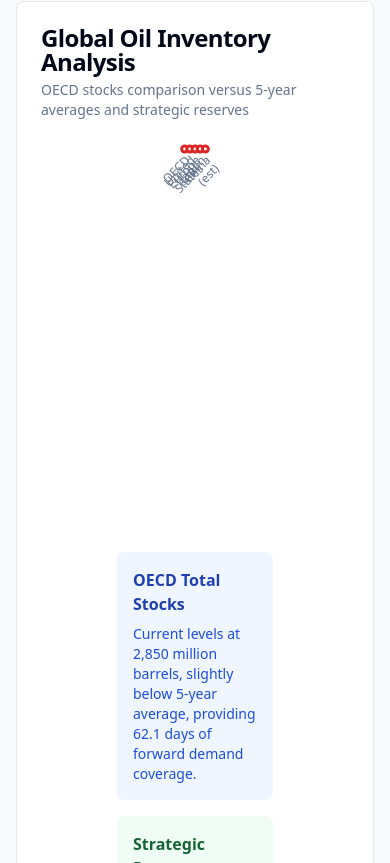
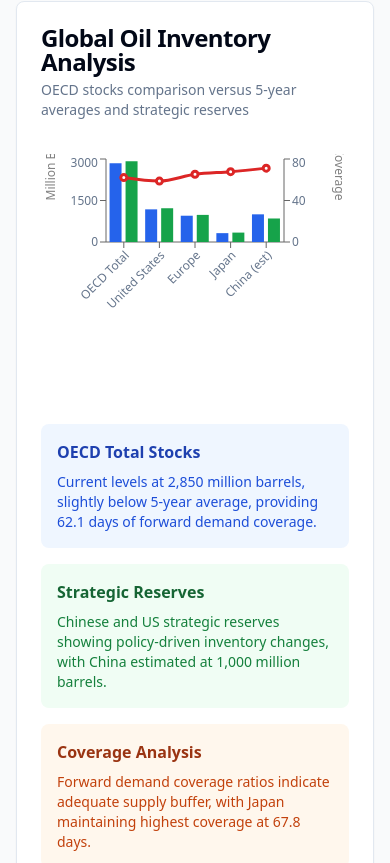
Before and after one commit to baptiste-ragu/oil-market-insights-hub, a React (Vite) app: page /price-outlook in a window 390 px wide. Shown: the part 4981-5844 px from the top of the page. Built offline with nearby package versions, Linux system fonts and the light colour scheme.

Commit message:
Fix chart overlapping and sizing issues
Implement universal chart container solution, section-specific fixes, and mobile responsiveness to address chart overlapping and sizing issues across the website.

```diff
--- a/src/index.css
+++ b/src/index.css
@@ -103,33 +103,69 @@
   }
 }
 
-/* Chart Container Fixes */
+/* Universal Chart Container Solution */
 .chart-container {
+  position: relative;
   width: 100%;
-  position: relative;
-  margin: 20px 0;
+  height: 320px;
+  margin: 20px 0 40px 0;
+  padding: 0;
   overflow: hidden;
+  clear: both;
   border-radius: 8px;
   background: white;
 }
 
 .chart-wrapper {
   position: relative;
+  width: 100%;
   height: 100%;
-  width: 100%;
+  display: block;
   padding: 10px;
 }
 
-/* Responsive Chart Fixes */
-@media (max-width: 768px) {
-  .chart-container {
-    height: 300px !important;
-    margin: 15px 0;
-  }
+.chart-spacer {
+  height: 30px;
+  clear: both;
+  display: block;
+}
 
-  .chart-wrapper {
-    padding: 5px;
-  }
+/* Ensure text content has proper top margin after charts */
+.chart-container + * {
+  margin-top: 30px !important;
+}
+
+/* For any absolutely positioned elements that might interfere */
+.chart-container canvas {
+  position: relative !important;
+  display: block;
+}
+
+/* Section-specific chart sizing */
+.production-profile-chart-container,
+.refining-margin-chart-container {
+  height: 350px;
+  margin-bottom: 50px;
+}
+
+.us-energy-chart-container {
+  height: 320px;
+  margin-bottom: 40px;
+}
+
+.quarterly-curves-chart-container {
+  height: 300px;
+  margin-bottom: 45px;
+}
+
+.wti-spread-chart-container {
+  height: 280px;
+  margin-bottom: 35px;
+}
+
+.price-outlook-chart-container {
+  height: 320px;
+  margin-bottom: 40px;
 }
 
 /* Recharts specific fixes */
@@ -141,6 +177,38 @@
 .recharts-surface {
   width: 100% !important;
   height: 100% !important;
+}
+
+/* Mobile responsiveness */
+@media (max-width: 768px) {
+  .chart-container {
+    height: 250px !important;
+    margin: 15px 0 30px 0;
+  }
+
+  .chart-wrapper {
+    padding: 5px;
+  }
+
+  .chart-spacer {
+    height: 20px;
+  }
+
+  .production-profile-chart-container,
+  .refining-margin-chart-container,
+  .us-energy-chart-container,
+  .quarterly-curves-chart-container,
+  .wti-spread-chart-container,
+  .price-outlook-chart-container {
+    height: 250px !important;
+  }
+}
+
+@media (max-width: 480px) {
+  .chart-container {
+    height: 220px !important;
+    margin: 10px 0 25px 0;
+  }
 }
 
 /* Loading and Error States */
--- a/src/pages/EnergyTransformation.tsx
+++ b/src/pages/EnergyTransformation.tsx
@@ -123,7 +123,7 @@ const EnergyTransformation = () => {
       title="The New Energy Market Picture"
       description="Upstream revolution, downstream transformation, and emerging trade routes"
     >
-      <div className="space-y-8">
+      <div className="space-y-12">
         {/* Three Transformation Areas Overview */}
         <div className="grid grid-cols-1 lg:grid-cols-3 gap-6">
           {transformationAreas.map((area, index) => (
@@ -157,7 +157,7 @@ const EnergyTransformation = () => {
             </CardDescription>
           </CardHeader>
           <CardContent>
-            <div className="h-96">
+            <div className="chart-container production-profile-chart-container">
               <ChartContainer config={chartConfig}>
                 <ResponsiveContainer width="100%" height="100%">
                   <LineChart data={productionProfiles}>
@@ -187,7 +187,8 @@ const EnergyTransformation = () => {
                 </ResponsiveContainer>
               </ChartContainer>
             </div>
-            <div className="grid grid-cols-1 md:grid-cols-2 gap-4 mt-4">
+            <div className="chart-spacer"></div>
+            <div className="grid grid-cols-1 md:grid-cols-2 gap-4">
               <div className="p-4 bg-blue-50 rounded-lg">
                 <h4 className="font-semibold text-blue-800 mb-2">Conventional Fields (e.g., Cantarell)</h4>
                 <p className="text-sm text-blue-700">Gradual decline over 40+ years with sustained production</p>
@@ -209,7 +210,7 @@ const EnergyTransformation = () => {
             </CardDescription>
           </CardHeader>
           <CardContent>
-            <div className="h-96">
+            <div className="chart-container refining-margin-chart-container">
               <ChartContainer config={chartConfig}>
                 <ResponsiveContainer width="100%" height="100%">
                   <LineChart data={refiningMargins}>
@@ -241,7 +242,8 @@ const EnergyTransformation = () => {
                 </ResponsiveContainer>
               </ChartContainer>
             </div>
-            <div className="mt-4 p-4 bg-gray-50 rounded-lg">
+            <div className="chart-spacer"></div>
+            <div className="p-4 bg-gray-50 rounded-lg">
               <h4 className="font-semibold mb-2">US Re-industrialization Impact</h4>
               <p className="text-gray-700">
                 $90 billion invested in petrochemical sector (2012-2017) created significant competitive advantages
--- a/src/pages/OTCMarkets.tsx
+++ b/src/pages/OTCMarkets.tsx
@@ -92,7 +92,7 @@ const OTCMarkets = () => {
       title="Financial OTC Oil Markets"
       description="OTC market structure, Asian swap pricing, and forward curves"
     >
-      <div className="space-y-8">
+      <div className="space-y-12">
         {/* OTC Market Structure */}
         <Card>
           <CardHeader>
@@ -271,17 +271,10 @@ const OTCMarkets = () => {
             </CardDescription>
           </CardHeader>
           <CardContent>
-            <div className="h-80 mb-6">
+            <div className="chart-container quarterly-curves-chart-container">
               <ChartContainer config={{ brent: { label: "Brent Quarterly", color: "#2563eb" }, wti: { label: "WTI Quarterly", color: "#dc2626" } }}>
                 <ResponsiveContainer width="100%" height="100%">
-                  <LineChart data={[
-                    { period: 'Q1 2020', brent: 66.02, wti: 58.54 },
-                    { period: 'Q2 2020', brent: 63.49, wti: 58.44 },
-                    { period: 'Q3 2020', brent: 62.79, wti: 58.33 },
-                    { period: 'Q4 2020', brent: 62.46, wti: 58.30 },
-                    { period: 'Q1 2021', brent: 62.18, wti: 58.27 },
-                    { period: 'Q2 2021', brent: 61.95, wti: 58.25 }
-                  ]}>
+                  <LineChart data={quarterlyForwards}>
                     <XAxis dataKey="period" />
                     <YAxis label={{ value: '$/barrel', angle: -90, position: 'insideLeft' }} />
                     <ChartTooltip content={<ChartTooltipContent />} />
@@ -291,6 +284,7 @@ const OTCMarkets = () => {
                 </ResponsiveContainer>
               </ChartContainer>
             </div>
+            <div className="chart-spacer"></div>
 
             <div className="p-4 bg-gray-50 rounded-lg">
               <h4 className="font-semibold text-gray-800 mb-2">Forward Curve Analysis</h4>
--- a/src/pages/PriceOutlook.tsx
+++ b/src/pages/PriceOutlook.tsx
@@ -6,6 +6,7 @@ import { BarChart, Bar, XAxis, YAxis, ResponsiveContainer, LineChart, Line, Comp
 import { Activity, TrendingUp, Globe, AlertTriangle, DollarSign, BarChart3 } from 'lucide-react';
 import LivePriceDashboard from '@/components/LivePriceDashboard';
 import NewsAggregation from '@/components/NewsAggregation';
+
 const PriceOutlook = () => {
   const supplyIndicators = [{
     category: 'OPEC Monitoring',
@@ -142,7 +143,11 @@ const PriceOutlook = () => {
     'Medium': '#f59e0b',
     'Low': '#10b981'
   };
-  return <Layout title="Oil Price Outlook Framework" description="Supply monitoring, demand analysis, and geopolitical risk assessment">
+  return (
+    <Layout
+      title="Oil Price Outlook Framework"
+      description="Supply monitoring, demand analysis, and geopolitical risk assessment"
+    >
       <div className="space-y-12">
         {/* Live Price Dashboard */}
         <LivePriceDashboard />
@@ -187,30 +192,25 @@ const PriceOutlook = () => {
               OECD stocks comparison versus 5-year averages and strategic reserves
             </CardDescription>
           </CardHeader>
-          <CardContent className="my-0 px-0 mx-[100px]">
-            <div className="h-96">
+          <CardContent>
+            <div className="chart-container price-outlook-chart-container">
               <ChartContainer config={chartConfig}>
+                <ResponsiveContainer width="100%" height="100%">
                   <ComposedChart data={inventoryData}>
                     <XAxis dataKey="region" angle={-45} textAnchor="end" height={80} interval={0} fontSize={12} />
-                  <YAxis yAxisId="left" label={{
-                  value: 'Million Barrels',
-                  angle: -90,
-                  position: 'insideLeft'
-                }} />
-                  <YAxis yAxisId="right" orientation="right" label={{
-                  value: 'Days Coverage',
-                  angle: 90,
-                  position: 'insideRight'
-                }} />
+                    <YAxis yAxisId="left" label={{ value: 'Million Barrels', angle: -90, position: 'insideLeft' }} />
+                    <YAxis yAxisId="right" orientation="right" label={{ value: 'Days Coverage', angle: 90, position: 'insideRight' }} />
                     <ChartTooltip content={<ChartTooltipContent />} />
                     <Bar yAxisId="left" dataKey="current" fill="#2563eb" name="Current Stocks" />
                     <Bar yAxisId="left" dataKey="fiveYearAvg" fill="#16a34a" name="5-Year Average" />
                     <Line yAxisId="right" type="monotone" dataKey="daysCoverage" stroke="#dc2626" strokeWidth={3} name="Days Coverage" />
                   </ComposedChart>
+                </ResponsiveContainer>
               </ChartContainer>
             </div>
+            <div className="chart-spacer"></div>
 
-            <div className="grid grid-cols-1 md:grid-cols-3 gap-4 mt-6">
+            <div className="grid grid-cols-1 md:grid-cols-3 gap-4">
               <div className="p-4 bg-blue-50 rounded-lg">
                 <h4 className="font-semibold text-blue-800 mb-2">OECD Total Stocks</h4>
                 <p className="text-sm text-blue-700">
@@ -341,22 +341,21 @@ const PriceOutlook = () => {
               {/* Critical Infrastructure */}
               <div>
                 <h3 className="text-lg font-semibold text-gray-900 mb-4">Critical Infrastructure</h3>
-                <div className="h-80">
+                <div className="chart-container price-outlook-chart-container">
                   <ChartContainer config={chartConfig}>
+                    <ResponsiveContainer width="100%" height="100%">
                       <BarChart data={criticalInfrastructure}>
                         <XAxis dataKey="location" angle={-45} textAnchor="end" height={100} interval={0} fontSize={12} />
-                      <YAxis label={{
-                      value: 'Million Barrels/Day',
-                      angle: -90,
-                      position: 'insideLeft'
-                    }} />
+                        <YAxis label={{ value: 'Million Barrels/Day', angle: -90, position: 'insideLeft' }} />
                         <ChartTooltip content={<ChartTooltipContent />} />
                         <Bar dataKey="flow" fill="#dc2626" name="Daily Flow (Mb/d)" />
                       </BarChart>
+                    </ResponsiveContainer>
                   </ChartContainer>
                 </div>
+                <div className="chart-spacer"></div>
 
-                <div className="grid grid-cols-1 md:grid-cols-3 gap-4 mt-4">
+                <div className="grid grid-cols-1 md:grid-cols-3 gap-4">
                   {criticalInfrastructure.map((infra, index) => <div key={infra.location} className="p-4 bg-red-50 rounded-lg">
                       <h4 className="font-semibold text-red-800">{infra.location}</h4>
                       <p className="text-sm text-red-700 mb-1">{infra.flow} Mb/d transit volume</p>
@@ -396,6 +395,8 @@ const PriceOutlook = () => {
           </CardContent>
         </Card>
       </div>
-    </Layout>;
+    </Layout>
+  );
 };
+
 export default PriceOutlook;
--- a/src/pages/TermStructure.tsx
+++ b/src/pages/TermStructure.tsx
@@ -1,3 +1,4 @@
+
 import Layout from '@/components/Layout';
 import { Card, CardContent, CardDescription, CardHeader, CardTitle } from '@/components/ui/card';
 import { Badge } from '@/components/ui/badge';
@@ -112,7 +113,7 @@ const TermStructure = () => {
       title="Term Structure Analysis"
       description="Forward curve dynamics, contango, and backwardation patterns"
     >
-      <div className="space-y-8">
+      <div className="space-y-12">
         {/* Forward Curve Dynamics */}
         <Card>
           <CardHeader>
@@ -161,7 +162,7 @@ const TermStructure = () => {
             <div className="grid grid-cols-1 lg:grid-cols-2 gap-8 mb-8">
               <div>
                 <h4 className="text-lg font-semibold text-green-800 mb-4">March 2009 - Super Contango</h4>
-                <div className="h-64">
+                <div className="chart-container">
                   <ChartContainer config={chartConfig}>
                     <ResponsiveContainer width="100%" height="100%">
                       <LineChart data={historicalCurves2009}>
@@ -183,7 +184,7 @@ const TermStructure = () => {
 
               <div>
                 <h4 className="text-lg font-semibold text-red-800 mb-4">March 2012 - Backwardation</h4>
-                <div className="h-64">
+                <div className="chart-container">
                   <ChartContainer config={chartConfig}>
                     <ResponsiveContainer width="100%" height="100%">
                       <LineChart data={historicalCurves2012}>
@@ -203,6 +204,7 @@ const TermStructure = () => {
                 </div>
               </div>
             </div>
+            <div className="chart-spacer"></div>
 
             <div className="space-y-6">
               {marketExamples.map((example, index) => (
@@ -255,7 +257,7 @@ const TermStructure = () => {
             </CardDescription>
           </CardHeader>
           <CardContent>
-            <div className="h-64 mb-6">
+            <div className="chart-container wti-spread-chart-container">
               <ChartContainer config={chartConfig}>
                 <ResponsiveContainer width="100%" height="100%">
                   <ComposedChart data={wtiSpreadData}>
@@ -294,6 +296,7 @@ const TermStructure = () => {
                 </ResponsiveContainer>
               </ChartContainer>
             </div>
+            <div className="chart-spacer"></div>
 
             <div className="grid grid-cols-1 md:grid-cols-3 gap-4">
               <div className="p-4 bg-red-50 rounded-lg">
--- a/src/pages/USEnergyBalance.tsx
+++ b/src/pages/USEnergyBalance.tsx
@@ -93,7 +93,7 @@ const USEnergyBalance = () => {
       title="US Energy Balance Transformation"
       description="Shale oil breakeven economics and geopolitical implications"
     >
-      <div className="space-y-8">
+      <div className="space-y-12">
         {/* Shale Oil Breakeven Economics */}
         <Card>
           <CardHeader>
@@ -106,7 +106,7 @@ const USEnergyBalance = () => {
             </CardDescription>
           </CardHeader>
           <CardContent>
-            <div className="h-96 mb-6">
+            <div className="chart-container us-energy-chart-container">
               <ChartContainer config={chartConfig}>
                 <ResponsiveContainer width="100%" height="100%">
                   <BarChart data={shaleBreakeven} margin={{ top: 20, right: 30, left: 20, bottom: 60 }}>
@@ -126,6 +126,7 @@ const USEnergyBalance = () => {
                 </ResponsiveContainer>
               </ChartContainer>
             </div>
+            <div className="chart-spacer"></div>
             <div className="grid grid-cols-1 md:grid-cols-2 lg:grid-cols-5 gap-4">
               {shaleBreakeven.map((play, index) => (
                 <div key={play.region} className="p-4 border rounded-lg">
@@ -155,7 +156,7 @@ const USEnergyBalance = () => {
             </CardDescription>
           </CardHeader>
           <CardContent>
-            <div className="h-96 mb-4">
+            <div className="chart-container us-energy-chart-container">
               <ChartContainer config={chartConfig}>
                 <ResponsiveContainer width="100%" height="100%">
                   <LineChart data={wtiSpread}>
@@ -173,6 +174,7 @@ const USEnergyBalance = () => {
                 </ResponsiveContainer>
               </ChartContainer>
             </div>
+            <div className="chart-spacer"></div>
             <div className="grid grid-cols-1 md:grid-cols-2 gap-4">
               <div className="p-4 bg-red-50 rounded-lg">
                 <h4 className="font-semibold text-red-800 mb-2">Peak Disconnect (2011-2013)</h4>
```
Lines whose indentation alone changed are shown as unchanged.
